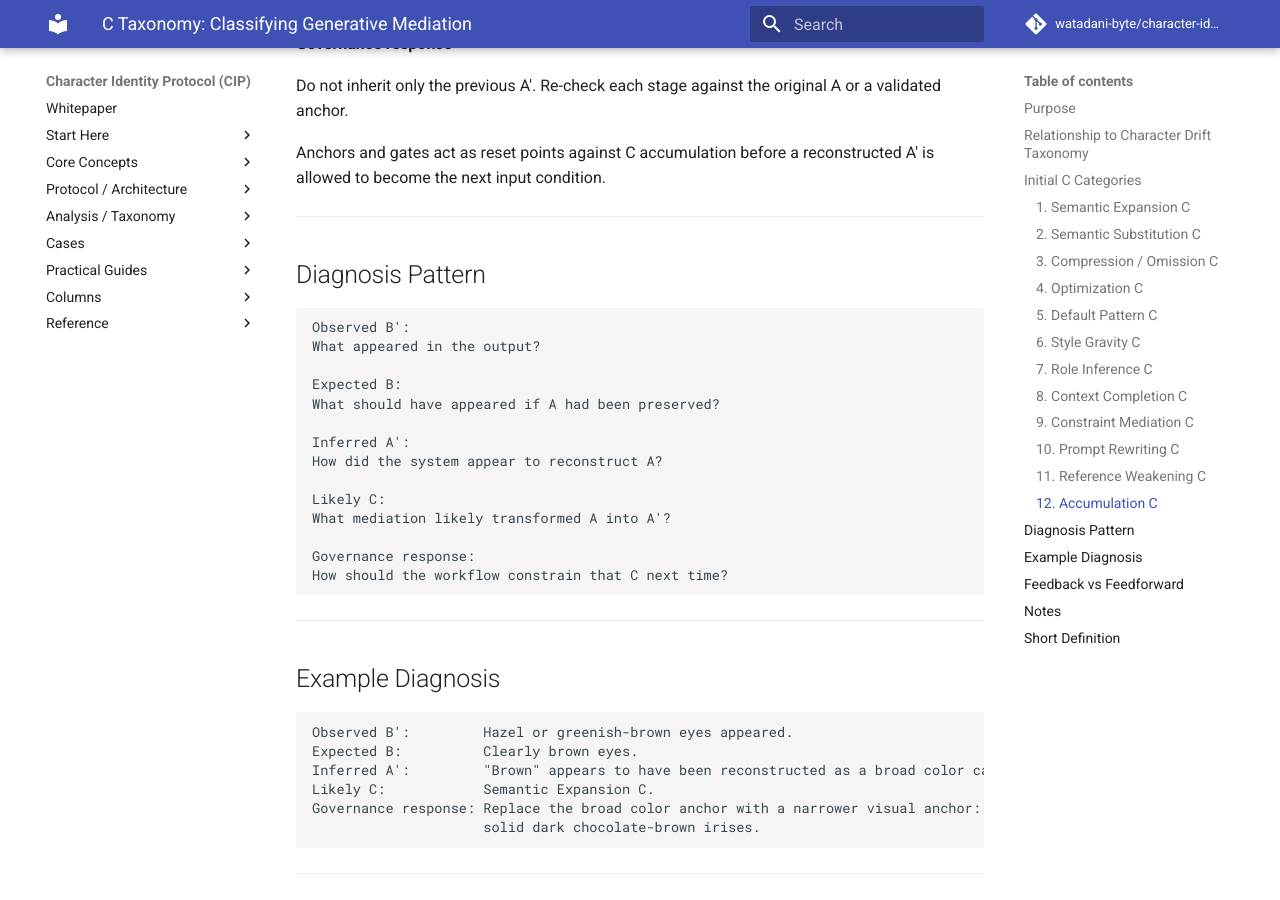
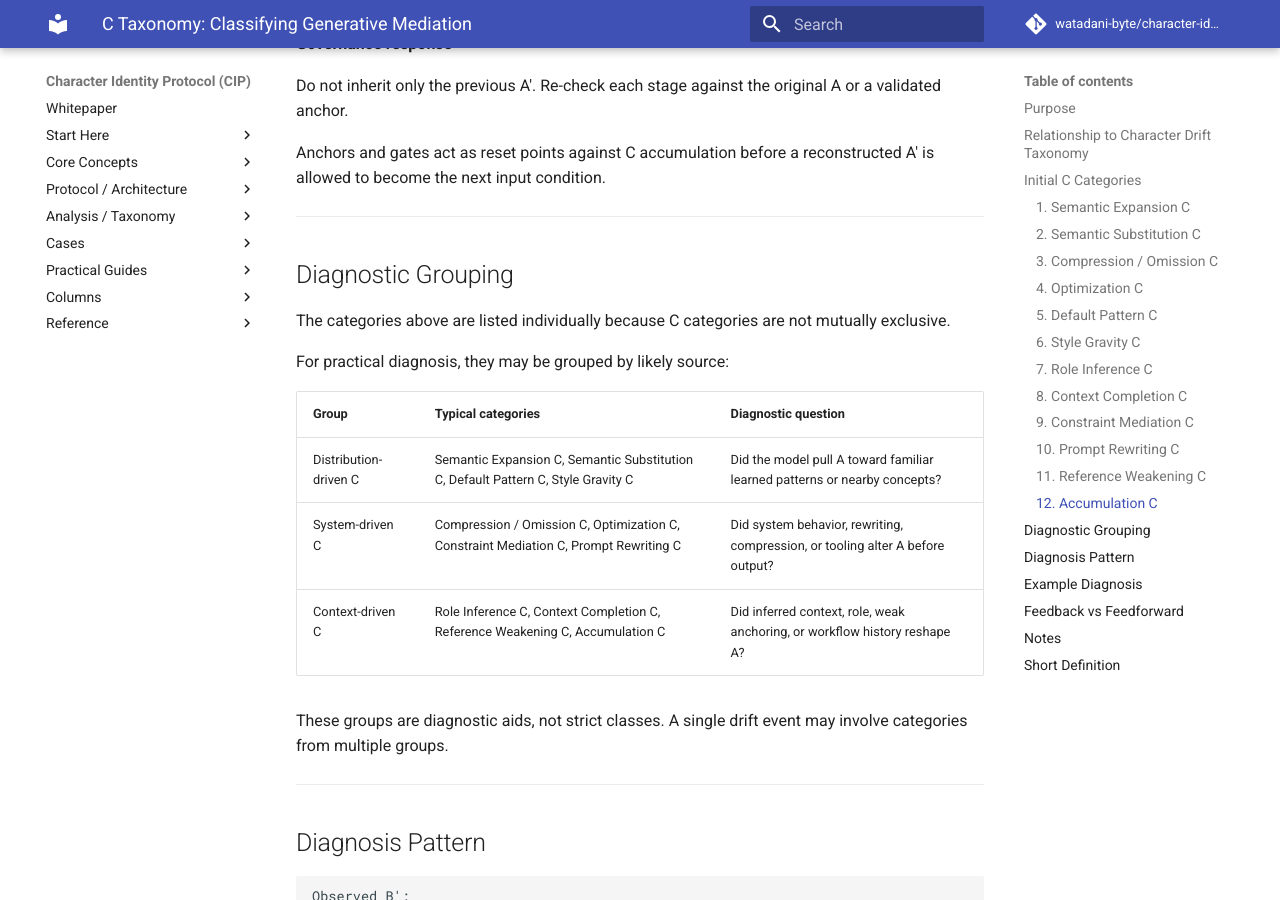
Before and after one commit to watadani-byte/character-identity-protocol, an MkDocs documentation site: the page built from docs/c_taxonomy.md, in a window 1280 px wide and 900 px high, scrolled down 6162 px. Built offline with MkDocs 1.6.1 and Material for MkDocs 9.7.7, drawn with Linux system fonts in a browser that asks for light colours; comment, search, counter and statistics services are not loaded.

Commit message:
c_taxonomy.md を更新

````diff
--- a/docs/c_taxonomy.md
+++ b/docs/c_taxonomy.md
@@ -290,6 +290,22 @@ Anchors and gates act as reset points against C accumulation before a reconstruc
 
 -----
 
+## Diagnostic Grouping
+
+The categories above are listed individually because C categories are not mutually exclusive.
+
+For practical diagnosis, they may be grouped by likely source:
+
+|Group                |Typical categories                                                                  |Diagnostic question                                                           |
+|---------------------|------------------------------------------------------------------------------------|------------------------------------------------------------------------------|
+|Distribution-driven C|Semantic Expansion C, Semantic Substitution C, Default Pattern C, Style Gravity C   |Did the model pull A toward familiar learned patterns or nearby concepts?     |
+|System-driven C      |Compression / Omission C, Optimization C, Constraint Mediation C, Prompt Rewriting C|Did system behavior, rewriting, compression, or tooling alter A before output?|
+|Context-driven C     |Role Inference C, Context Completion C, Reference Weakening C, Accumulation C       |Did inferred context, role, weak anchoring, or workflow history reshape A?    |
+
+These groups are diagnostic aids, not strict classes. A single drift event may involve categories from multiple groups.
+
+-----
+
 ## Diagnosis Pattern
 
 ```text
````
